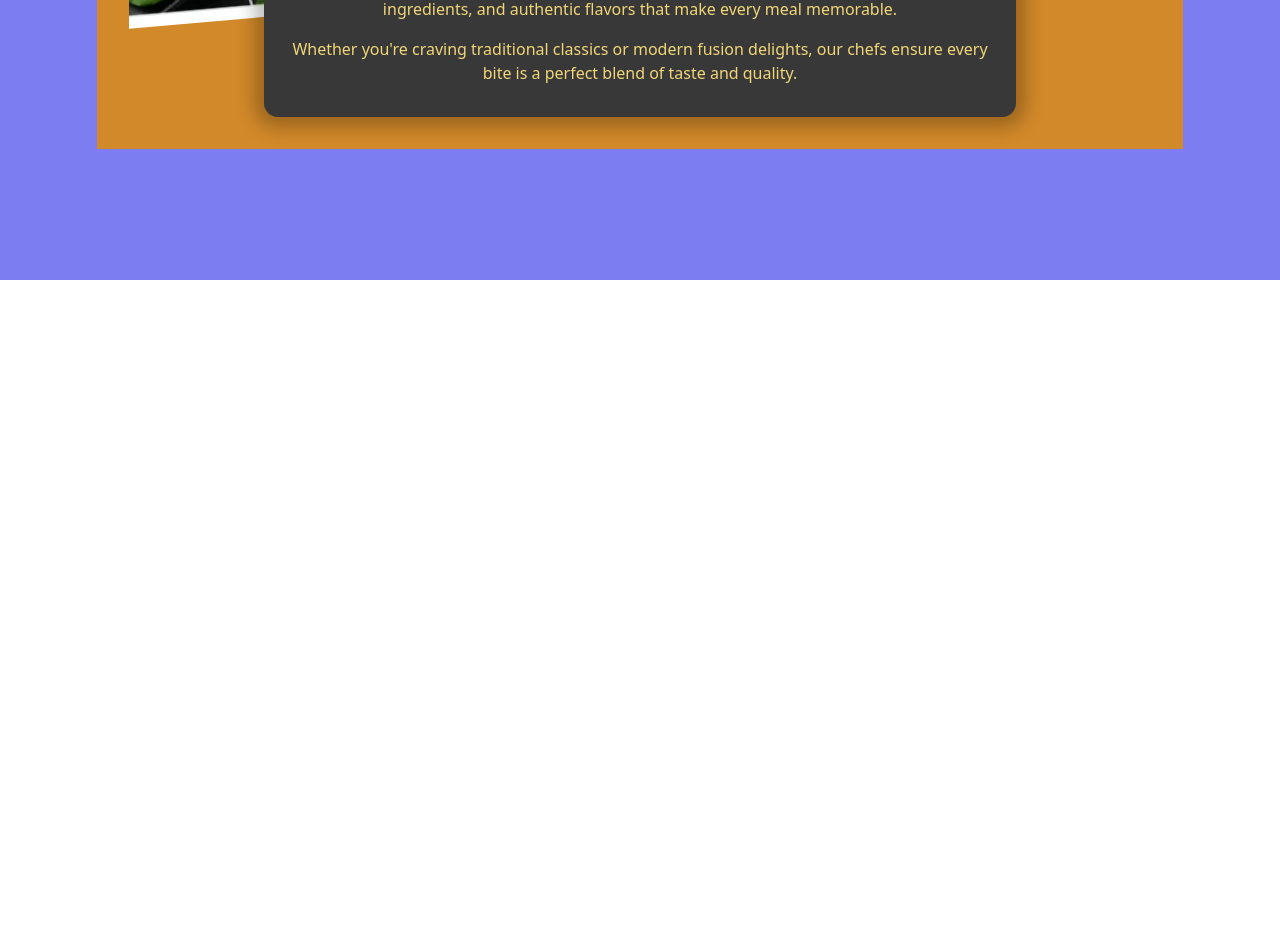
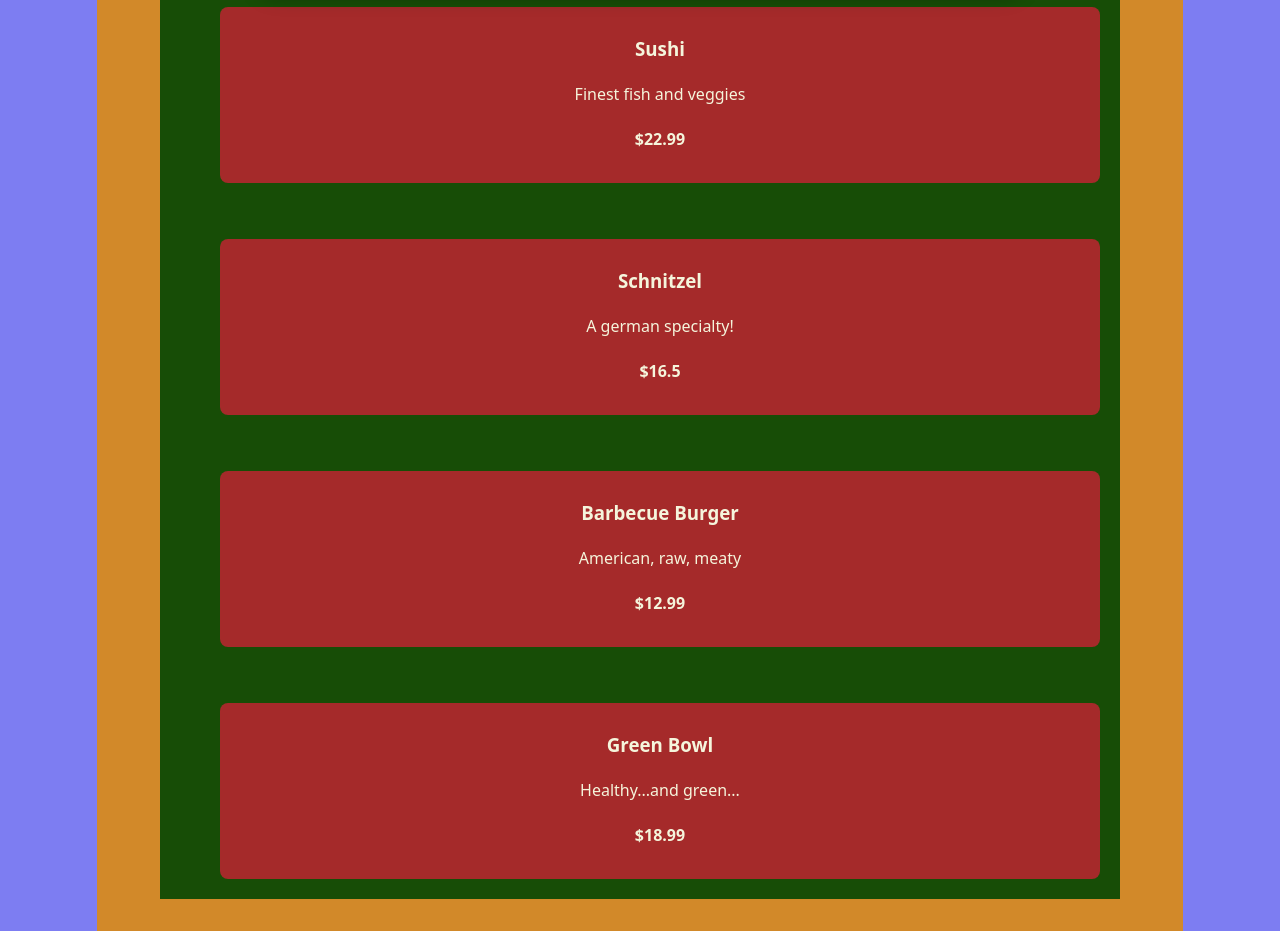
Before and after one commit to Saurabh-yadav07/Restaurant-Website, a React (Vite) app: page / in a window 1280 px wide. Shown: the part 520-1451 px from the top of the page. Before the commit the page ends 800 px from the top, so only its background shows below. Built offline with nearby package versions, Linux system fonts and the light colour scheme.

Commit message:
Added meals list

```diff
--- a/src/App.jsx
+++ b/src/App.jsx
@@ -1,13 +1,13 @@
 import React from 'react';
 import Header from "./Layout/Header";
 import './App.css'
-import MealsSummary from './Meals/MealsSummary';
+import Meals from './Meals/Meals';
 
 function App() {
     return (
     <>
       <Header/>
-      <MealsSummary/>
+      <Meals/>
     </>
   )
 }
--- /dev/null
+++ b/src/Meals/AvailableMeals.css
@@ -0,0 +1,19 @@
+.list {
+    list-style: none;
+    display:flex;
+    margin: auto;
+    width: 90%;
+    flex-direction: column;
+    background-color: rgb(23, 77, 6);
+    row-gap: 1rem;
+    justify-content: center;
+}
+.list-item {
+    display: flex;
+    background-color: brown;
+    border-radius: 8px;
+    margin: 20px;
+    padding: 10px;
+    color: beige;
+    justify-content: center;
+}
--- /dev/null
+++ b/src/Meals/AvailableMeals.jsx
@@ -0,0 +1,47 @@
+import React from "react";
+import "./AvailableMeals.css";
+const DUMMY_MEALS = [
+  {
+    id: 'm1',
+    name: 'Sushi',
+    description: 'Finest fish and veggies',
+    price: 22.99,
+  },
+  {
+    id: 'm2',
+    name: 'Schnitzel',
+    description: 'A german specialty!',
+    price: 16.5,
+  },
+  {
+    id: 'm3',
+    name: 'Barbecue Burger',
+    description: 'American, raw, meaty',
+    price: 12.99,
+  },
+  {
+    id: 'm4',
+    name: 'Green Bowl',
+    description: 'Healthy...and green...',
+    price: 18.99,
+  },
+];
+
+const AvailableMeals=()=>{
+    return (
+        <ul className="list">
+            {
+                DUMMY_MEALS.map((meal)=>{
+                    return (<li className="list-item" key={meal.id}>
+                        <div>
+                            <h3>{meal.name}</h3>
+                            <p>{meal.description}</p>
+                            <h4>${meal.price}</h4>
+                        </div>
+                    </li>)
+                })
+            }
+        </ul>
+    )
+}
+export default AvailableMeals;
--- /dev/null
+++ b/src/Meals/Meals.jsx
@@ -0,0 +1,13 @@
+import React from "react";
+import MealsSummary from "./MealsSummary";
+import AvailableMeals from "./AvailableMeals";
+
+const Meals = () => {
+  return (
+    <>
+      <MealsSummary />
+      <AvailableMeals />
+    </>
+  );
+};
+export default Meals;
```
